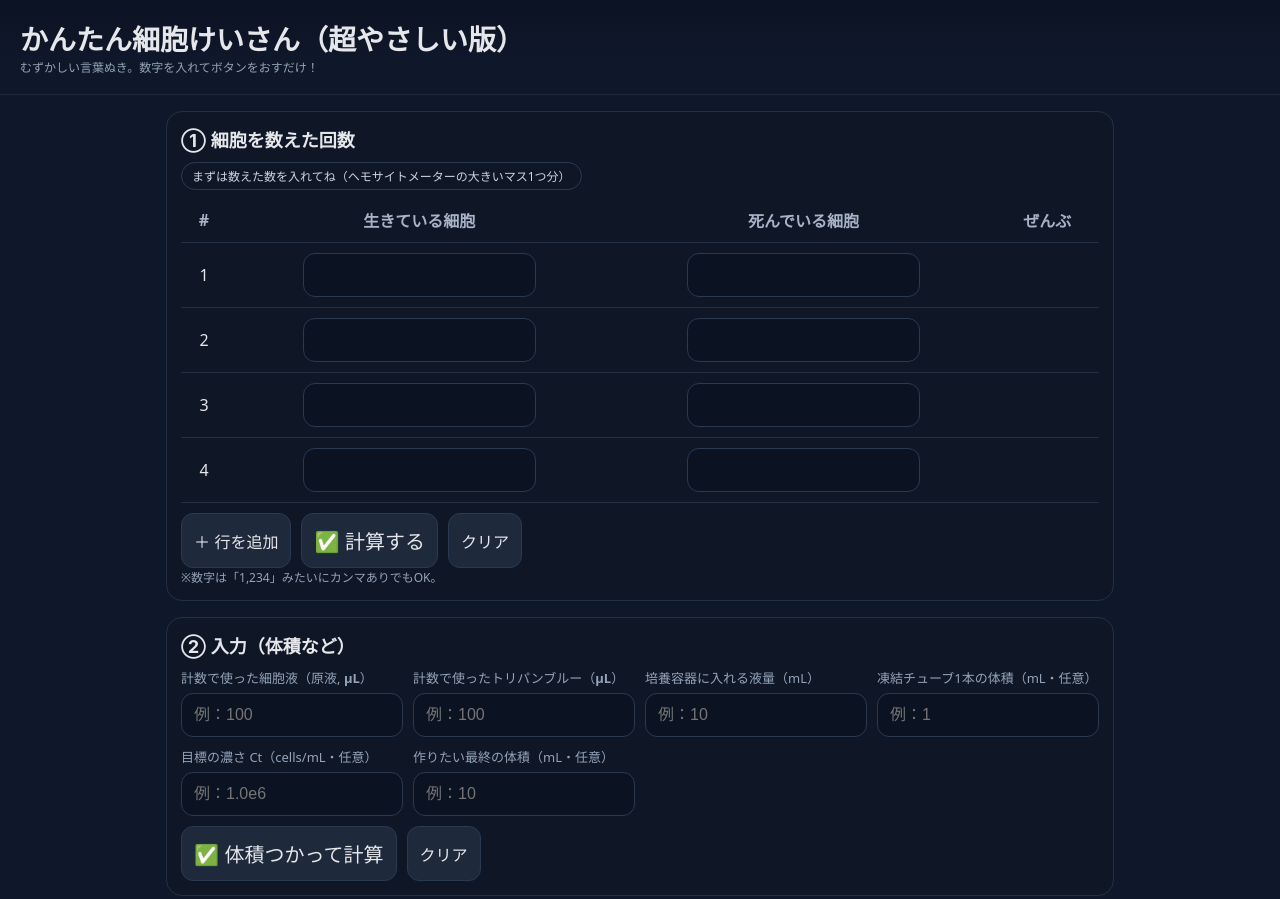
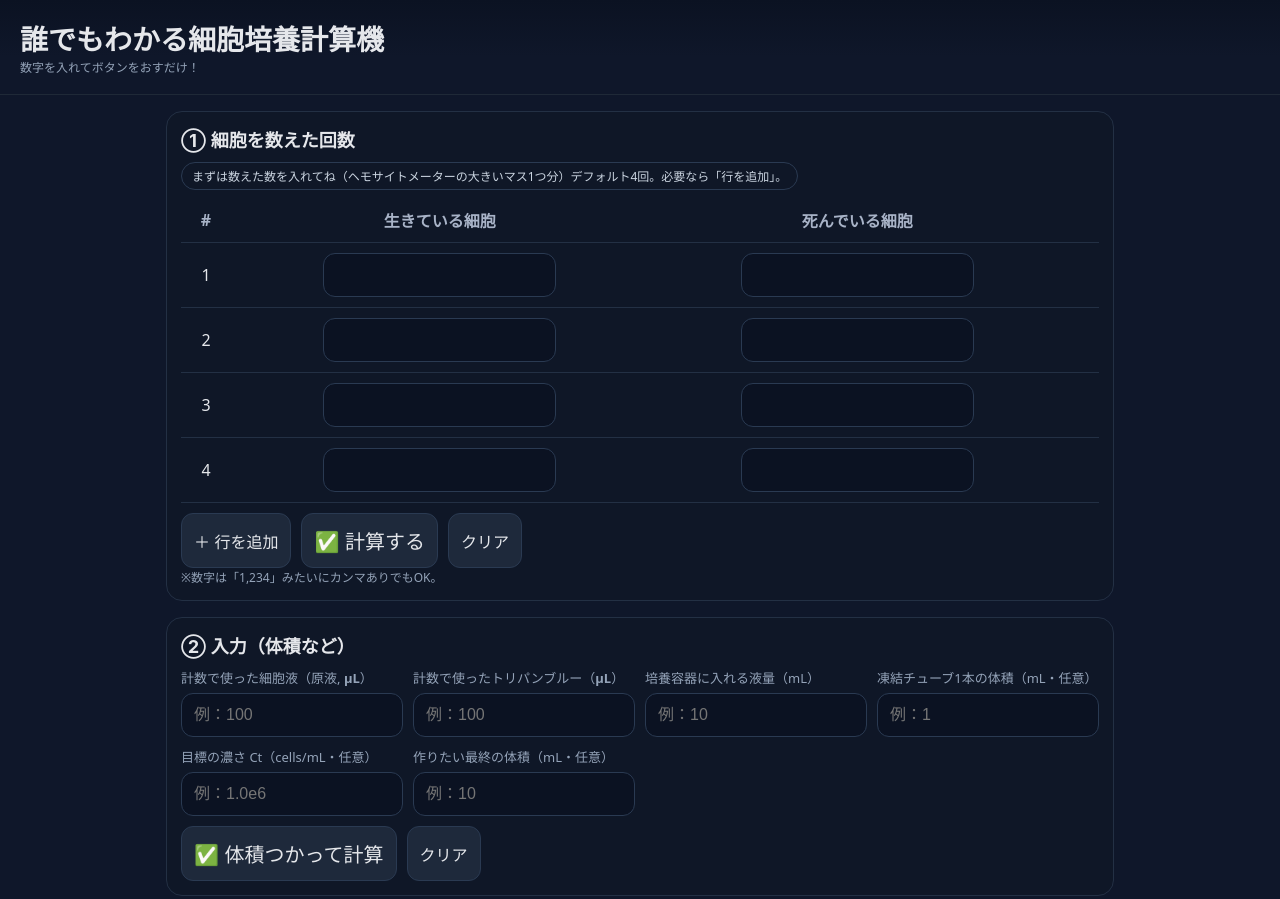
Before and after one commit to kageyamasumire/-, a plain HTML site: page index.html in a window 1280 px wide. Shown: the top 899 px of the page. Drawn offline with Linux system fonts and the light colour scheme.

Commit message:
Update index.html

```diff
--- a/index.html
+++ b/index.html
@@ -3,7 +3,7 @@
 <head>
 <meta charset="utf-8">
 <meta name="viewport" content="width=device-width, initial-scale=1">
-<title>かんたん細胞けいさん（超やさしい版）</title>
+<title>誰でもわかる細胞培養計算機</title>
 <style>
   :root{ --bg:#0f172a; --panel:#111827; --muted:#94a3b8; --accent:#38bdf8; --text:#e5e7eb; --ok:#22c55e; --warn:#f59e0b; --bad:#ef4444; }
   *{box-sizing:border-box}
@@ -33,17 +33,17 @@
 </head>
 <body>
 <header>
-  <h1>かんたん細胞けいさん（超やさしい版）</h1>
-  <div class="mini">むずかしい言葉ぬき。数字を入れてボタンをおすだけ！</div>
+  <h1>誰でもわかる細胞培養計算機</h1>
+  <div class="mini">数字を入れてボタンをおすだけ！</div>
 </header>
 <main>
 
 <!-- ① 細胞を数えた回数 -->
 <section>
   <h2>① 細胞を数えた回数</h2>
-  <div class="pill">まずは数えた数を入れてね（ヘモサイトメーターの大きいマス1つ分）</div>
+  <div class="pill">まずは数えた数を入れてね（ヘモサイトメーターの大きいマス1つ分）デフォルト4回。必要なら「行を追加」。</div>
   <table id="tbl">
-    <thead><tr><th>#</th><th>生きている細胞</th><th>死んでいる細胞</th><th>ぜんぶ</th></tr></thead>
+    <thead><tr><th>#</th><th>生きている細胞</th><th>死んでいる細胞</th><th></thead>
     <tbody>
       <tr><td>1</td><td><input class="live" inputmode="decimal"></td><td><input class="dead" inputmode="decimal"></td><td class="total"></td></tr>
       <tr><td>2</td><td><input class="live" inputmode="decimal"></td><td><input class="dead" inputmode="decimal"></td><td class="total"></td></tr>
```
